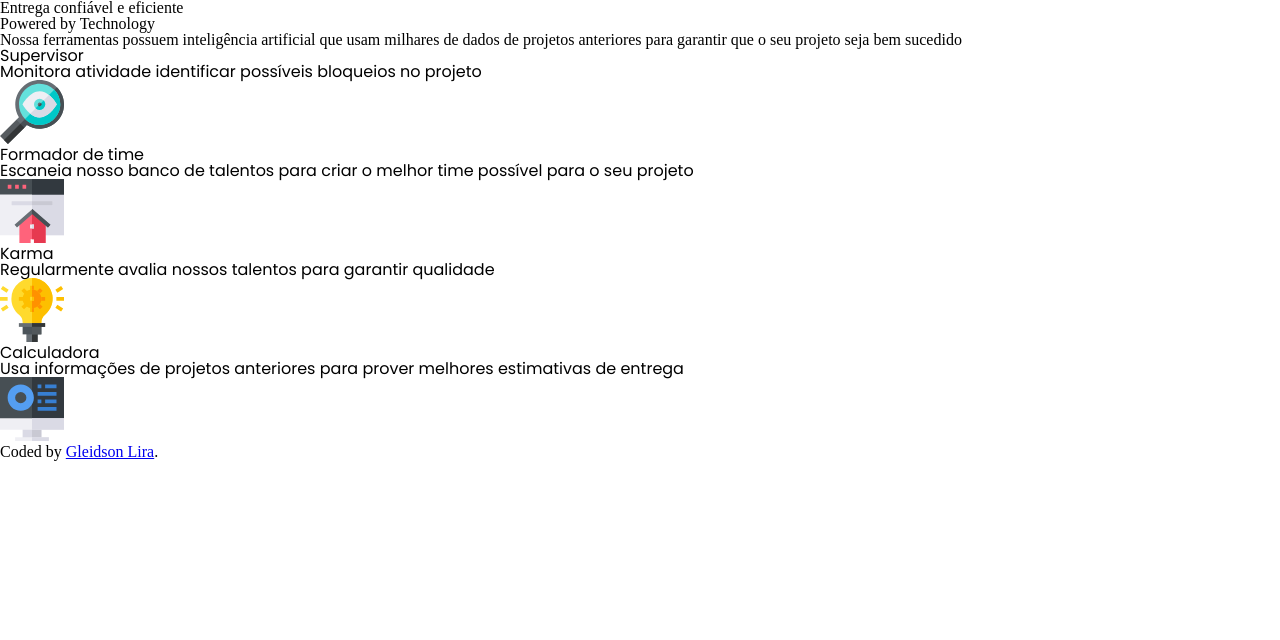
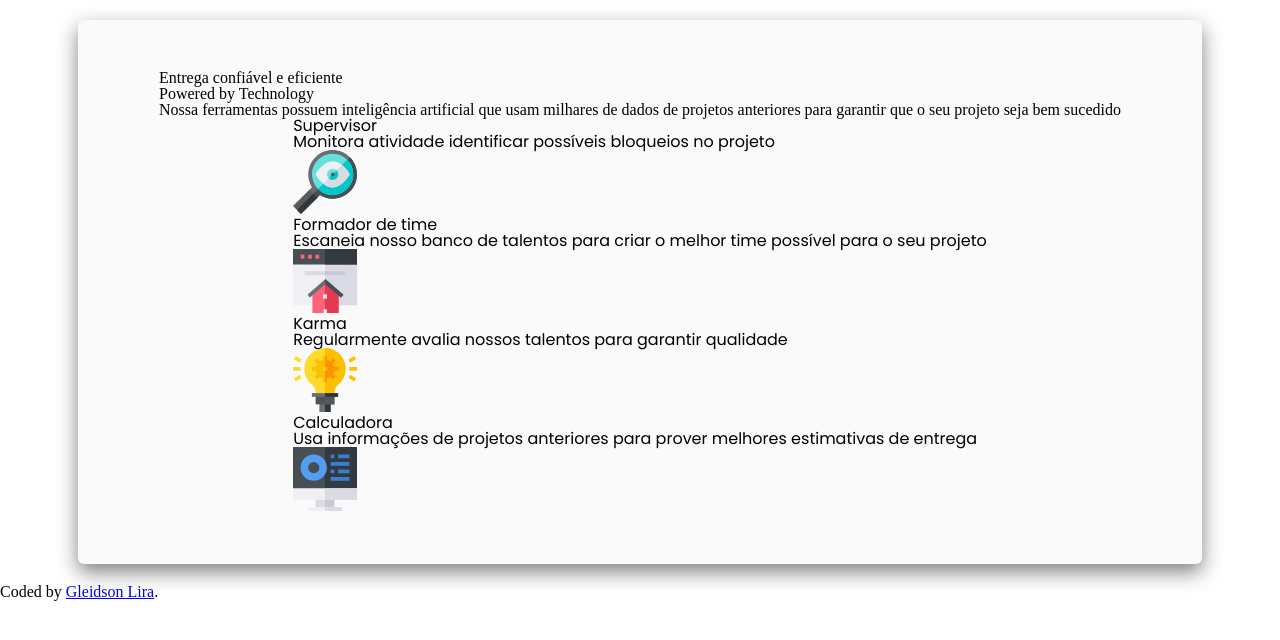
Before and after one commit to GleidsonLira/DesafiosCard, a plain HTML site: page index.html in a window 1280 px wide. Drawn offline with Linux system fonts and the light colour scheme.

Commit message:
Estilizando o Body da página

```diff
--- a/style.css
+++ b/style.css
@@ -5,3 +5,15 @@
 body {
     font-size: 15px;
 }
+
+.container__all {
+    margin: 20px auto;
+    padding: 50px;
+    max-width: 80vw;
+    display: flex;
+    flex-direction: column;
+    align-items: center;
+    background-color: hsl(0, 0%, 98%);
+    box-shadow: 0px 8px 20px 0px rgba(0, 0, 0, 0.5);
+    border-radius: 6px;
+}
```
